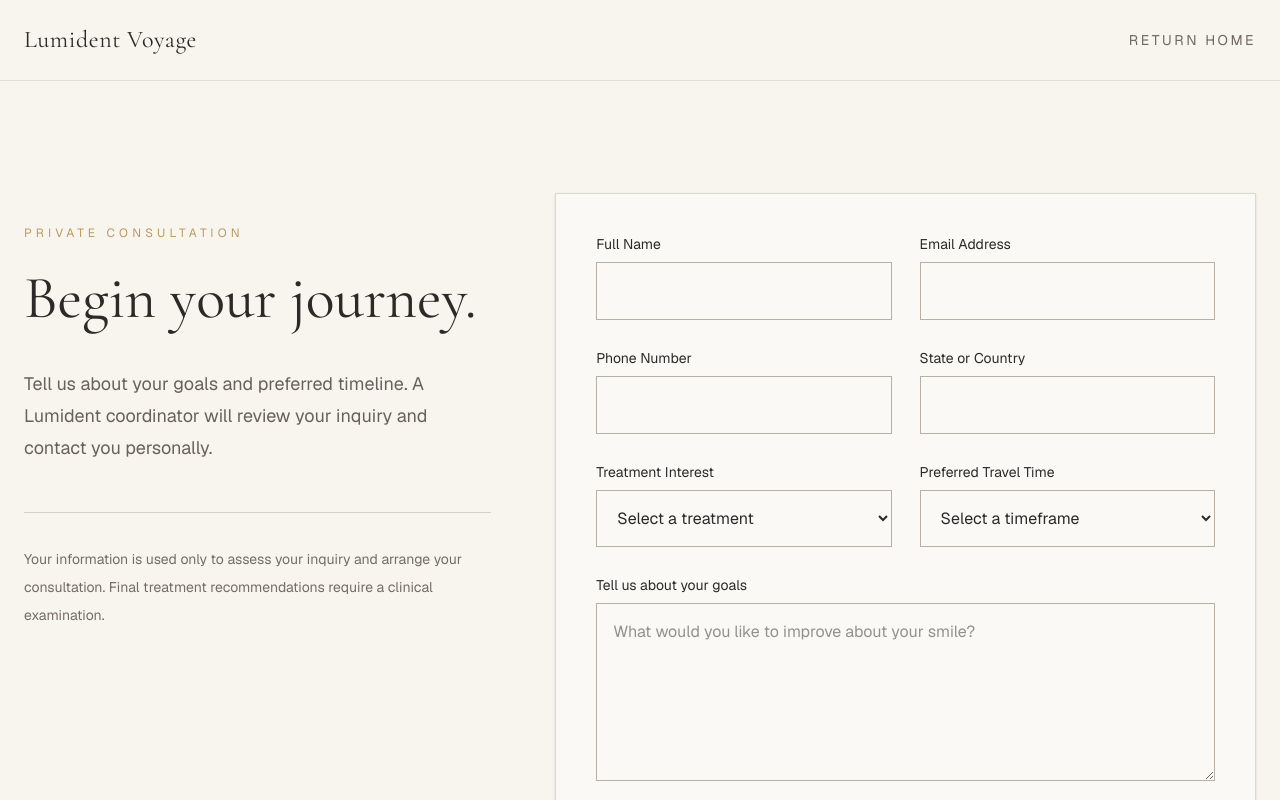
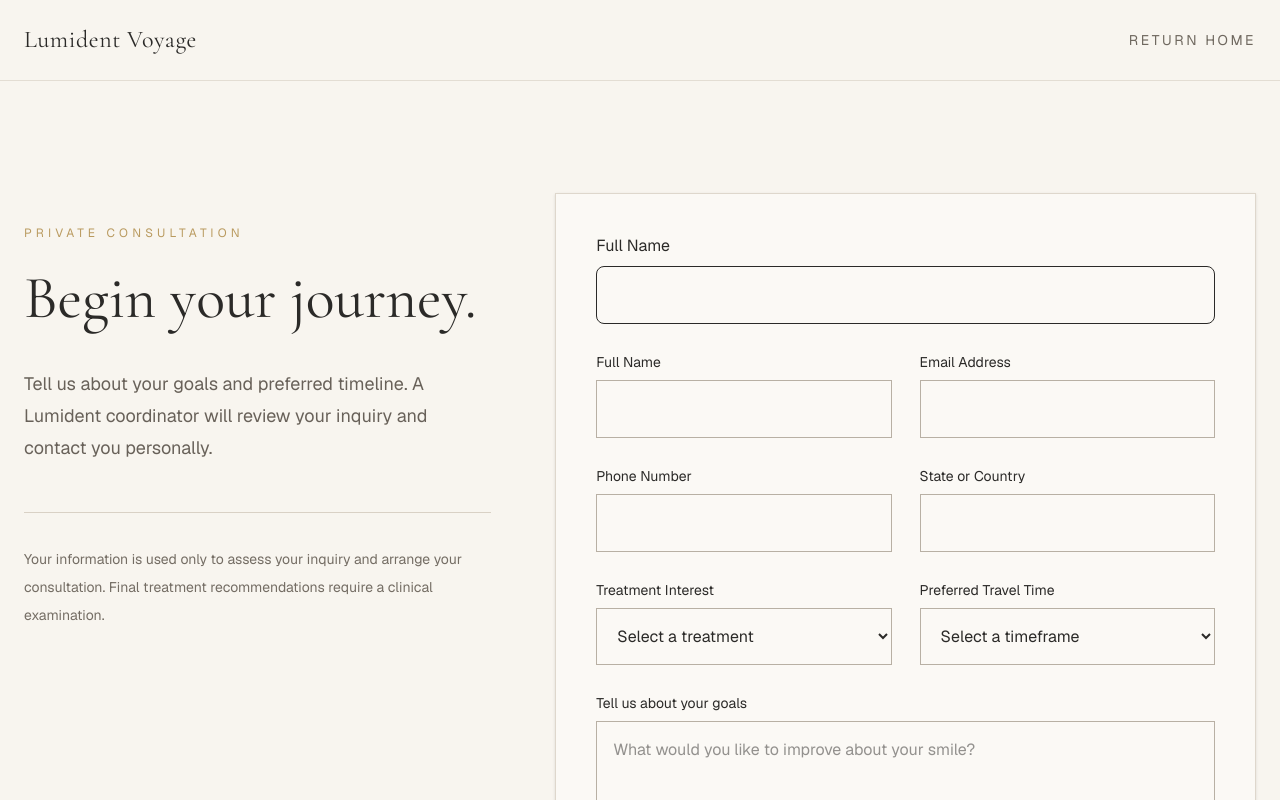
Before and after one commit to LumidentVoyage/lumident-voyage, a Next.js app: page /contact in a window 1280 px wide. Shown: the top 800 px of the page. Built offline with nearby package versions, Linux system fonts and the light colour scheme.

Commit message:
Enhance contact form with hidden inputs
Added hidden inputs for captcha and redirect URL in contact form.

```diff
--- a/src/app/contact/page.tsx
+++ b/src/app/contact/page.tsx
@@ -56,6 +56,30 @@ export default function ContactPage() {
   name="_subject"
   value="New Lumident Voyage Consultation"
 />
+
+             <input
+    type="hidden"
+    name="_captcha"
+    value="false"
+  />
+
+  <input
+    type="hidden"
+    name="_next"
+    value="https://www.lumidentvoyage.com/thank-you"
+  />
+
+  <div>
+    <label className="block mb-2">
+      Full Name
+    </label>
+    <input
+      type="text"
+      name="name"
+      required
+      className="w-full border p-4 rounded-lg"
+    />
+  </div>
 
 <input
   type="hidden"
```
